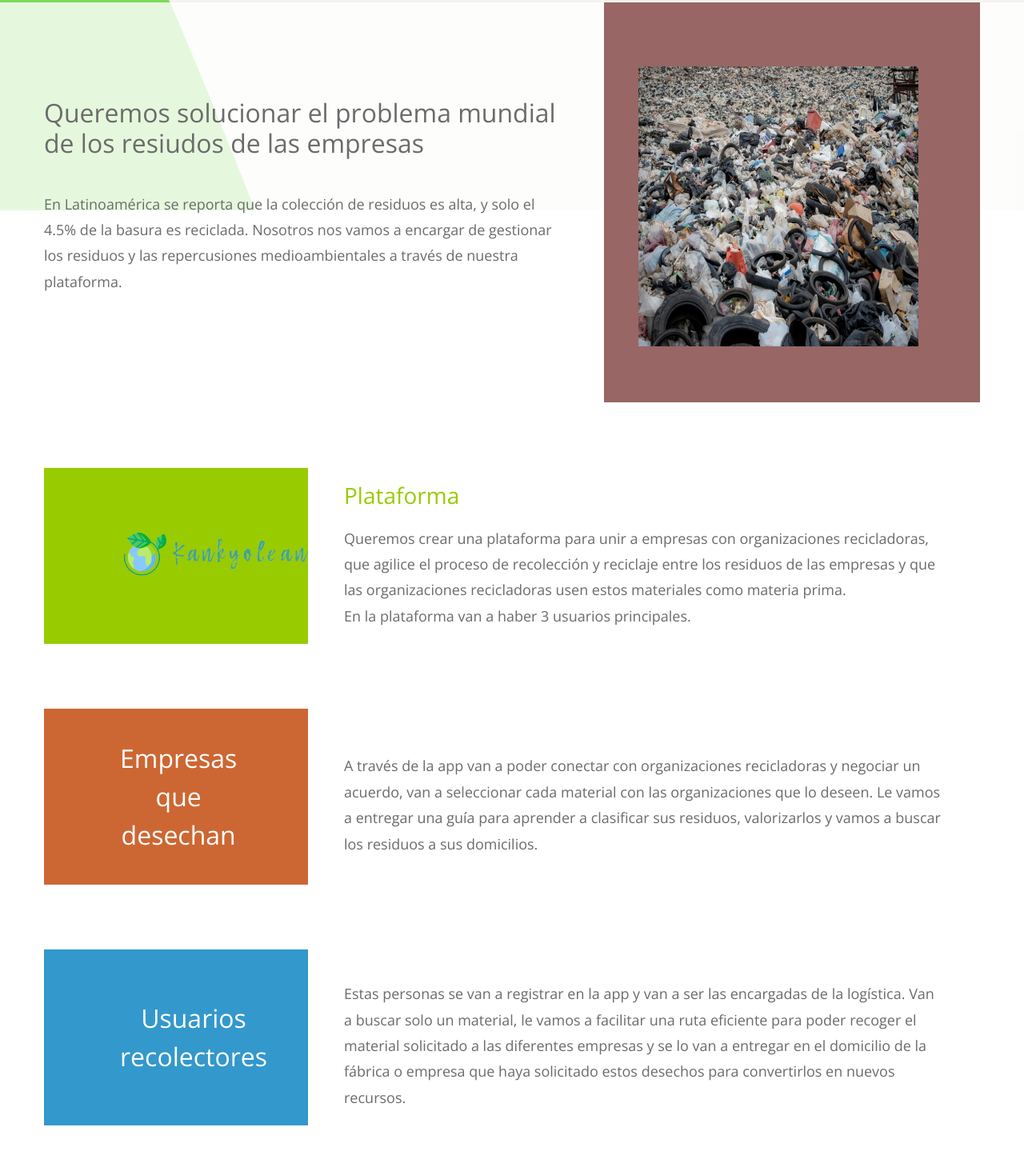
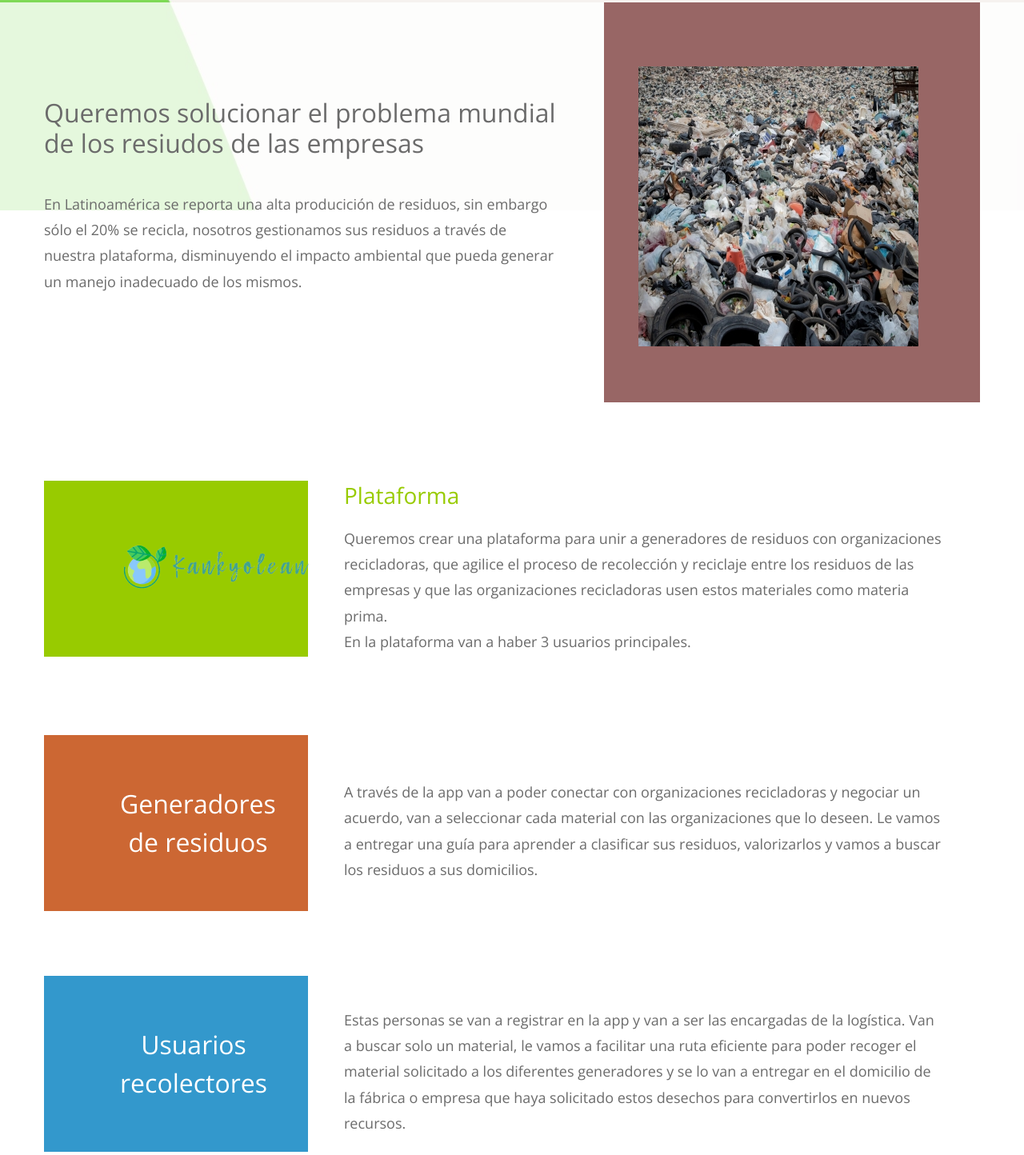
Before and after one commit to mfacundoo/kankyolean, a plain HTML site: page index.html in a window 1280 px wide. Shown: the part 597-2041 px from the top of the page at 80% size. Drawn offline with nearby package versions, Linux system fonts and the light colour scheme.

Commit message:
Add files via upload

```diff
--- a/index.html
+++ b/index.html
@@ -64,7 +64,7 @@ https://templatemo.com/tm-530-mini-profile
                   Queremos solucionar el problema mundial de los resiudos de las empresas
                 </h2>
                 <p class="pb-0">
-                  En Latinoamérica se reporta que la colección de residuos es alta, y solo el 4.5% de la basura es reciclada. Nosotros nos vamos a encargar de gestionar los residuos y las repercusiones medioambientales a través de nuestra plataforma.
+                  En Latinoamérica se reporta una alta producición de residuos, sin embargo sólo el 20% se recicla, nosotros gestionamos sus residuos a través de nuestra plataforma, disminuyendo el impacto ambiental que pueda generar un manejo inadecuado de los mismos.
                 </p>
               </div>
             </div>
@@ -95,8 +95,7 @@ https://templatemo.com/tm-530-mini-profile
               <div class="tm-portfolio-description">
                 <h3 class="tm-text-green">Plataforma</h3>
                 <p class="mb-0">
-                  Queremos crear una plataforma para unir a empresas con
-                  organizaciones recicladoras, que agilice el proceso de
+                  Queremos crear una plataforma para unir a generadores de residuos con organizaciones recicladoras, que agilice el proceso de
                   recolección y reciclaje entre los residuos de las empresas y
                   que las organizaciones recicladoras usen estos materiales como
                   materia prima.
@@ -108,7 +107,7 @@ https://templatemo.com/tm-530-mini-profile
 
             <div class="tm-portfolio-item">
               <div class="tm-portfolio-name text-white tm-bg-orange">
-                Empresas que desechan
+                Generadores de residuos
               </div>
               <div class="tm-portfolio-description">
                 <h3 class="tm-text-orange"></h3>
@@ -132,7 +131,7 @@ https://templatemo.com/tm-530-mini-profile
                   Estas personas se van a registrar en la app y van a ser las
                   encargadas de la logística. Van a buscar solo un material, le
                   vamos a facilitar una ruta eficiente para poder recoger el
-                  material solicitado a las diferentes empresas y se lo van a
+                  material solicitado a los diferentes generadores y se lo van a
                   entregar en el domicilio de la fábrica o empresa que haya
                   solicitado estos desechos para convertirlos en nuevos
                   recursos.
@@ -178,7 +177,7 @@ https://templatemo.com/tm-530-mini-profile
               <div class="tm-contact-item">
                 <img src="img/ben11.png" alt="">
                 <p class="mb-0">
-                  Las empresas van a valorizar sus residuos, reducir costos, además, les vamos a facilitar la obtención de un certificado como empresa limpia.
+                  Los generadores van a valorizar sus residuos y reducir costos, además, les vamos a facilitar la obtención de un certificado como empresa limpia.
                 </p>
               </div>
               <div class="tm-contact-item">
@@ -244,12 +243,11 @@ https://templatemo.com/tm-530-mini-profile
                 ></textarea>
               </div>
               <div class="text-center">
-                <button
+                <input
                   type="submit"
+                  value="Enviar"
                   class="btn tm-btn-submit rounded-0 text-white"
                 >
-                  Enviar
-                </button>
               </div>
             </form>
           </div>
```
